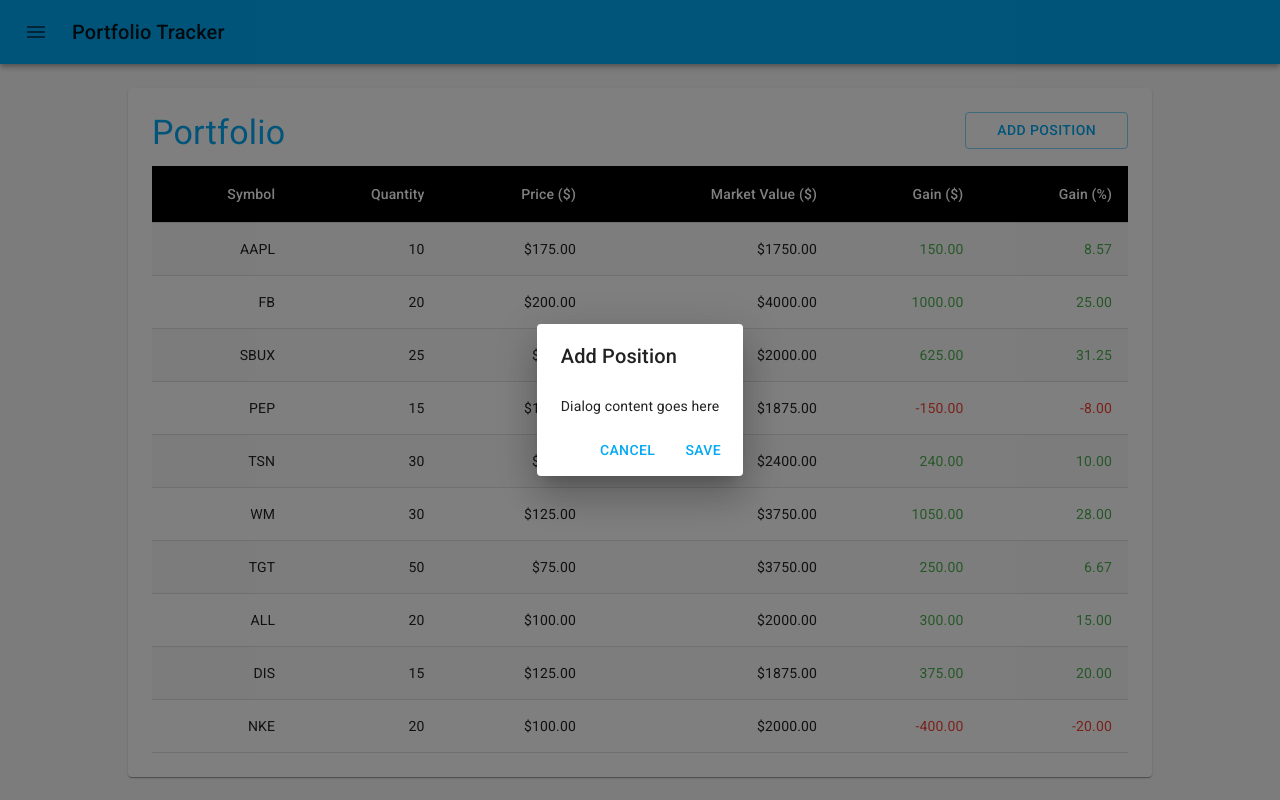
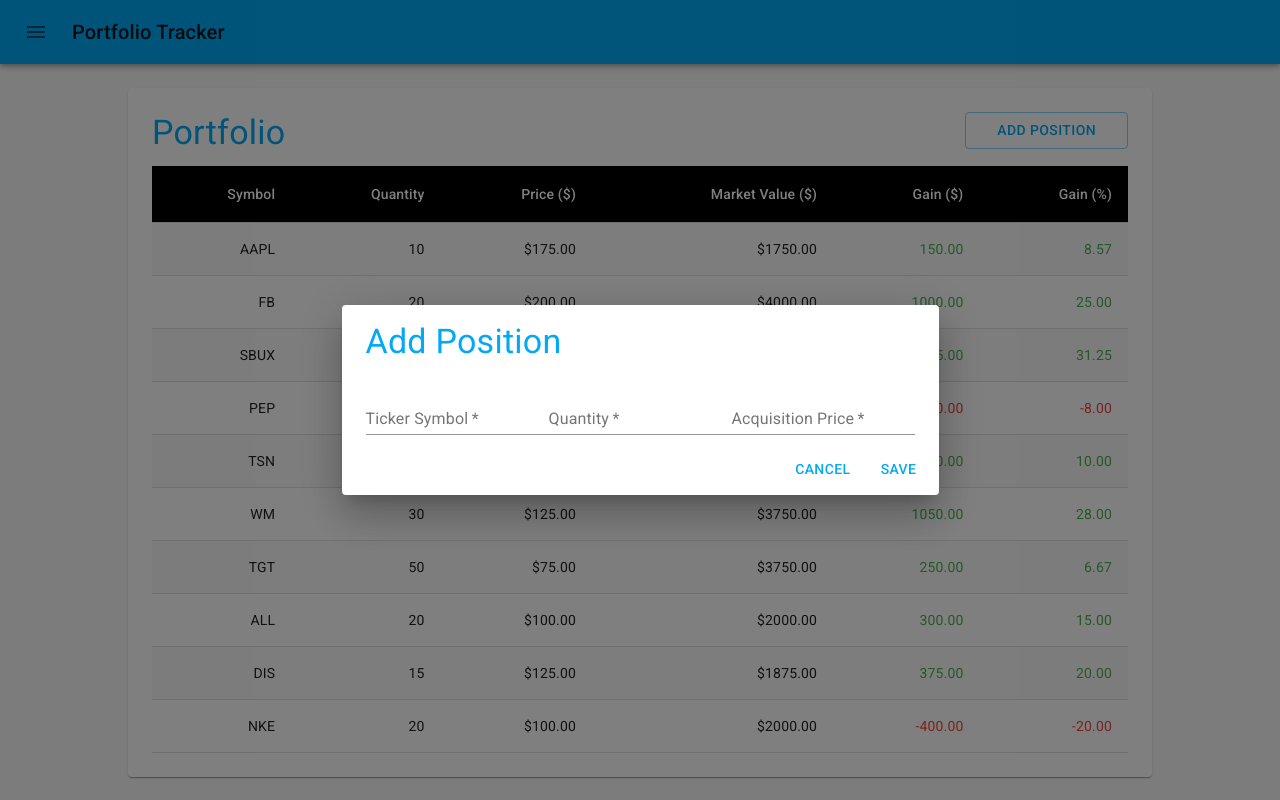
Before and after one commit to drod1000/portfolio-tracker-client, a React (Create React App) app: page / in a window 1280 px wide. Both pictures are taken after a click on the button "ADD POSITION". Built offline with nearby package versions, Linux system fonts and the light colour scheme.

Commit message:
Adds text fields to form

```diff
--- a/src/components/AddPositionFormDialog/AddPositionFormDialog.js
+++ b/src/components/AddPositionFormDialog/AddPositionFormDialog.js
@@ -4,6 +4,8 @@
 import DialogActions from '@material-ui/core/DialogActions';
 import DialogContent from '@material-ui/core/DialogContent';
 import DialogTitle from '@material-ui/core/DialogTitle';
+import TextField from '@material-ui/core/TextField';
+import Typography from '@material-ui/core/Typography';
 import { makeStyles } from '@material-ui/styles';
 
 const useStyles = makeStyles({
@@ -38,9 +40,15 @@
         Add Position
       </Button>
       <Dialog open={open} onClose={handleClose}>
-        <DialogTitle >Add Position</DialogTitle>
+        <DialogTitle disableTypography>
+          <Typography variant="h4" color="primary">
+            Add Position
+          </Typography>
+        </DialogTitle>
         <DialogContent>
-          Dialog content goes here
+          <TextField required label="Ticker Symbol" />
+          <TextField required label="Quantity" type="number" />
+          <TextField required label="Acquisition Price" type="number" />
         </DialogContent>
         <DialogActions>
           <Button onClick={handleClose} color="primary">
--- a/src/components/Navigation/PortfolioTrackerAppBar/PortfolioTrackerAppBar.js
+++ b/src/components/Navigation/PortfolioTrackerAppBar/PortfolioTrackerAppBar.js
@@ -1,6 +1,5 @@
 import React from 'react';
 import { withRouter } from "react-router";
-import PropTypes from 'prop-types';
 import { AppBar } from '@material-ui/core';
 import IconButton from '@material-ui/core/IconButton';
 import Menu from '@material-ui/core/Menu';
@@ -72,8 +71,4 @@
   )
 }
 
-PortfolioTrackerAppBar.propTypes = {
-  classes: PropTypes.object.isRequired,
-}
-
 export default (withRouter(PortfolioTrackerAppBar));
```
